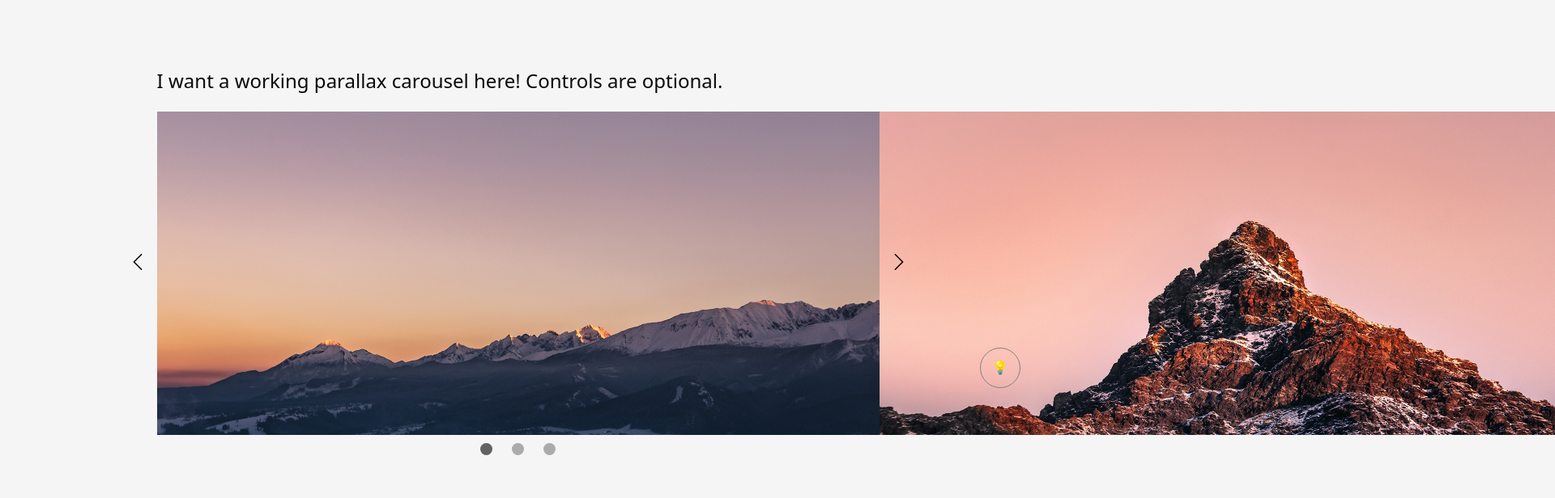
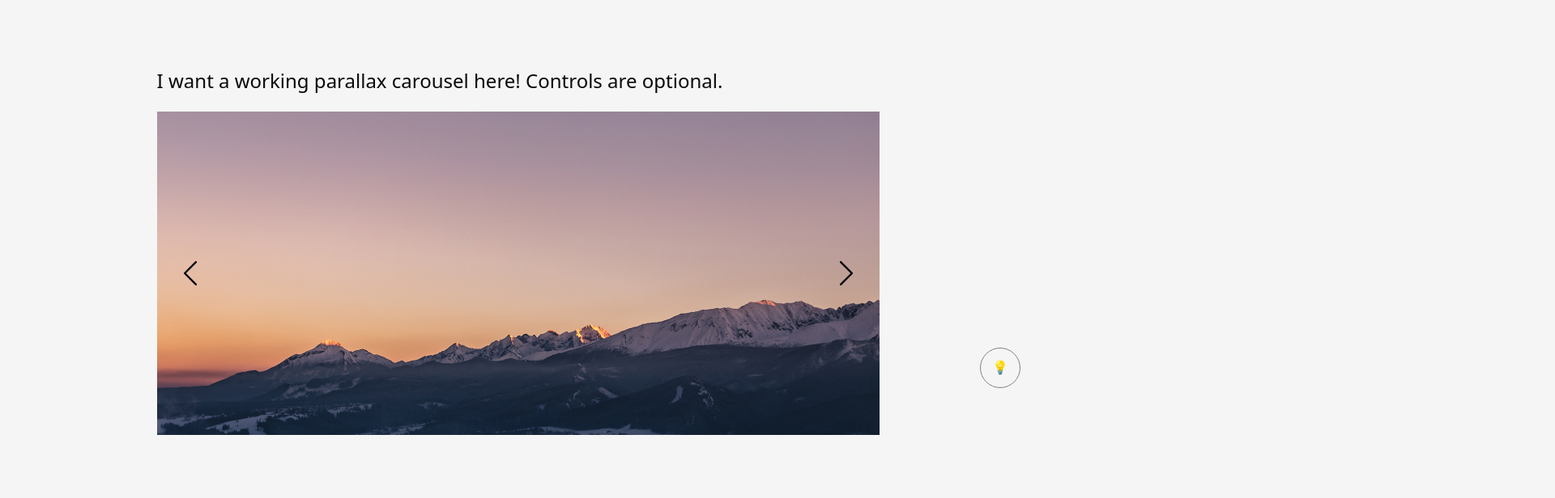
Before and after one commit to mari-mizutani/Advanced-JS-Interactions, a plain HTML site: page index.html in a window 1280 px wide. Shown: the part 300-916 px from the top of the page at 81% size, 1920 px wide, since content can reach past the window. Drawn offline with nearby package versions, Linux system fonts and the light colour scheme.

Commit message:
changed the way of carousel and still working on it

```diff
--- a/index.html
+++ b/index.html
@@ -18,26 +18,18 @@
             <img src="img/left.svg" alt="">
         </button>
         <div class="col-12 carouselContainer">
-            <ul class="carousel-track">
-                <li class="carousel-slide">
-                    <img src="img/carousel1.jpeg" alt="1">
-                </li>
-                <li class="carousel-slide">
-                    <img src="img/carousel2.jpeg" alt="2">
-                </li>
-                <li class="carousel-slide">
-                    <img src="img/carousel3.jpeg" alt="3">
-                </li>
-            </ul>
+            <div class="carousel-slide" >
+                <img class="slide-img" src="img/carousel1.jpeg" alt="...">
+            </div>
         </div>
         <button class="carousel-btn carousel-btn-right">
             <img src="img/right.svg" alt="">
         </button>
-        <div class="carousel-nav">
+        <!-- <div class="carousel-nav">
             <button class="carousel-indicator current-slide"></button>
             <button class="carousel-indicator"></button>
             <button class="carousel-indicator"></button>
-        </div>
+        </div> -->
     </div>
     <div class="row collage">
         <div class="col-12 title">I want a collage here, and if I click the image, it will enlarge and give me a short description!</div>
--- a/script.js
+++ b/script.js
@@ -10,32 +10,35 @@ function randomLetter(){
 //----- switch screen mode -----
 const screenMode=document.querySelector(".mode");
 
-screenMode.addEventListener("click",function(){
+screenMode.addEventListener("click",()=>{
     document.querySelector('body').classList.toggle('darkMode');
 });
 
 //----- parallax carousel -----
-const track = document.querySelector(".carousel-track");
-const slides = Array.from(track.children);
-const slideSize = slides[0].getBoundingClientRect();//Returns the size of a slide and its position relative to the viewport
+let slideImages=[
+        "img/carousel1.jpeg",
+        "img/carousel2.jpeg",
+        "img/carousel3.jpeg"
+];
 
-//set each images to the next
-// slides[0].style.left =0;
-// slides[1].style.left =slideSize.width + "px";
-// slides[2].style.left =slideSize.width*2 + "px";
-slides.forEach((slide,index)=>{
-    slide.style.left=(slideSize.width)*index+"px";
-})
+const imageDiv = document.querySelector(".slide-img");
 
 //click and move to the left
 const toLeft=document.querySelector(".carousel-btn-left");
-toLeft.addEventListener("click",function(){
 
+toLeft.addEventListener("click",()=>{
+    imageDiv.src=slideImages[2]
 });
 
 //click and move to the right
 const toRight=document.querySelector(".carousel-btn-right");
+toRight.addEventListener("click",()=>{
+
+    imageDiv.src=slideImages[1]
+
+});
+
 
 //click indicator to move to the picture
-const indicatorNav=document.querySelector(".carousel-nav");
-const indicatorBtn = Array.from(indicatorNav.children);
+// const indicatorNav=document.querySelector(".carousel-nav");
+// const indicatorBtn = Array.from(indicatorNav.children);
--- a/style.css
+++ b/style.css
@@ -34,7 +34,7 @@ body{
     height: 350px;
 }
 
-/*----- carousel css -----*/
+/*----- carousel css from here -----*/
 .carouselContainer{
     background: royalblue;
     height: 400px;
@@ -61,33 +61,28 @@ body{
     object-fit: cover;
 }
 
-.carousel-track{
-    padding: 0;
-    margin: 0;
-    list-style: none;
-}
-
 .carousel-btn{
     position: absolute;
     top: 60%;
-    transform: translateY(-50%);
     cursor: pointer;
 }
 
 .carousel-btn-left{
-    left: -40px;
+    left: 20px;
     border:none;
     background: none;
+    z-index: 1;
 }
 
 .carousel-btn-right{
-    right: -40px;
+    right: 20px;
     border:none;
     background: none;
+    z-index: 1;
 }
 
 .carousel-btn img{
-    width: 20px;
+    width: 30px;
 }
 
 .carousel-nav{
@@ -109,7 +104,7 @@ body{
     background: rgba(0,0,0,0.6);
 }
 
-/*----- carousel css end -----*/
+/*----- carousel css till here -----*/
 
 
 .title{
```
